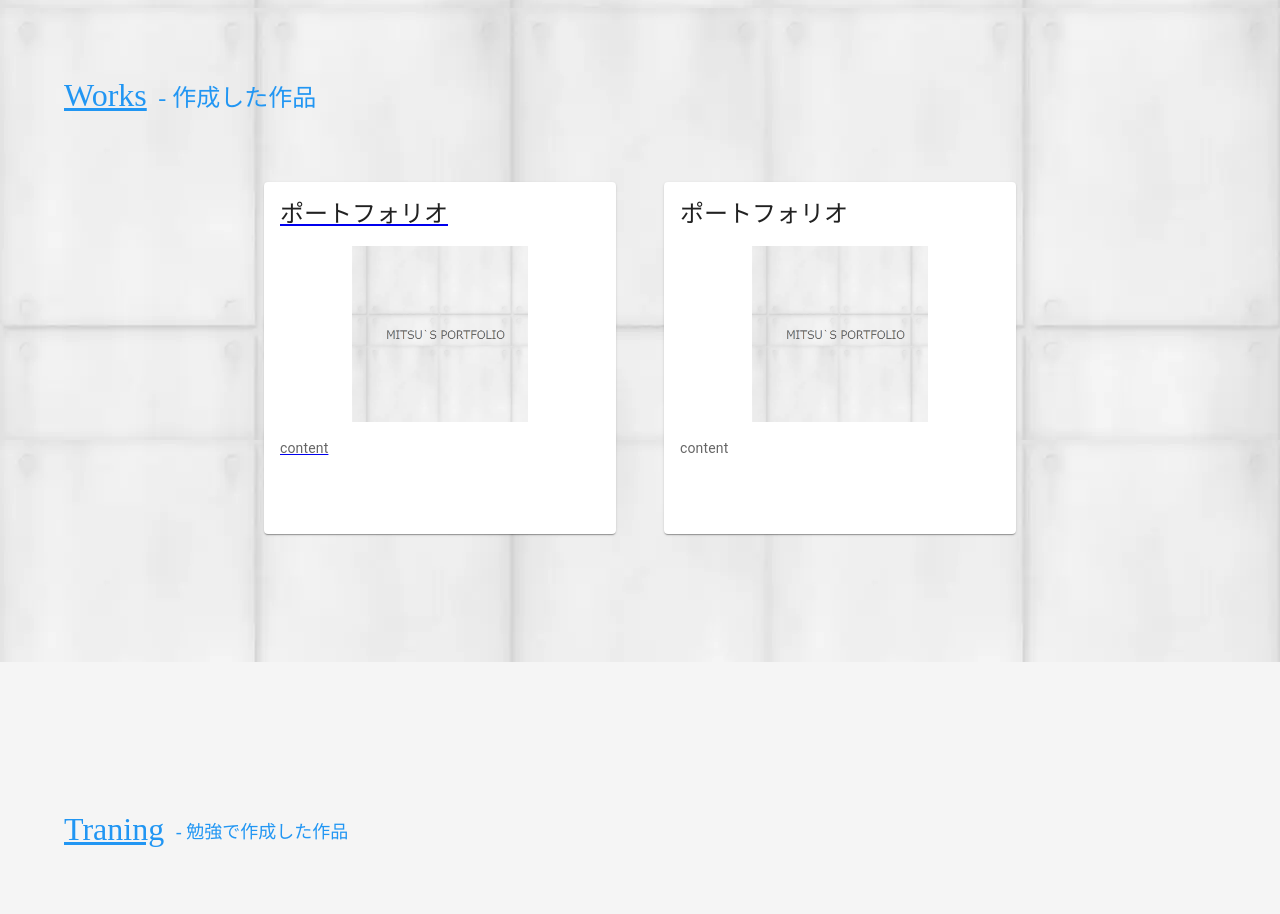
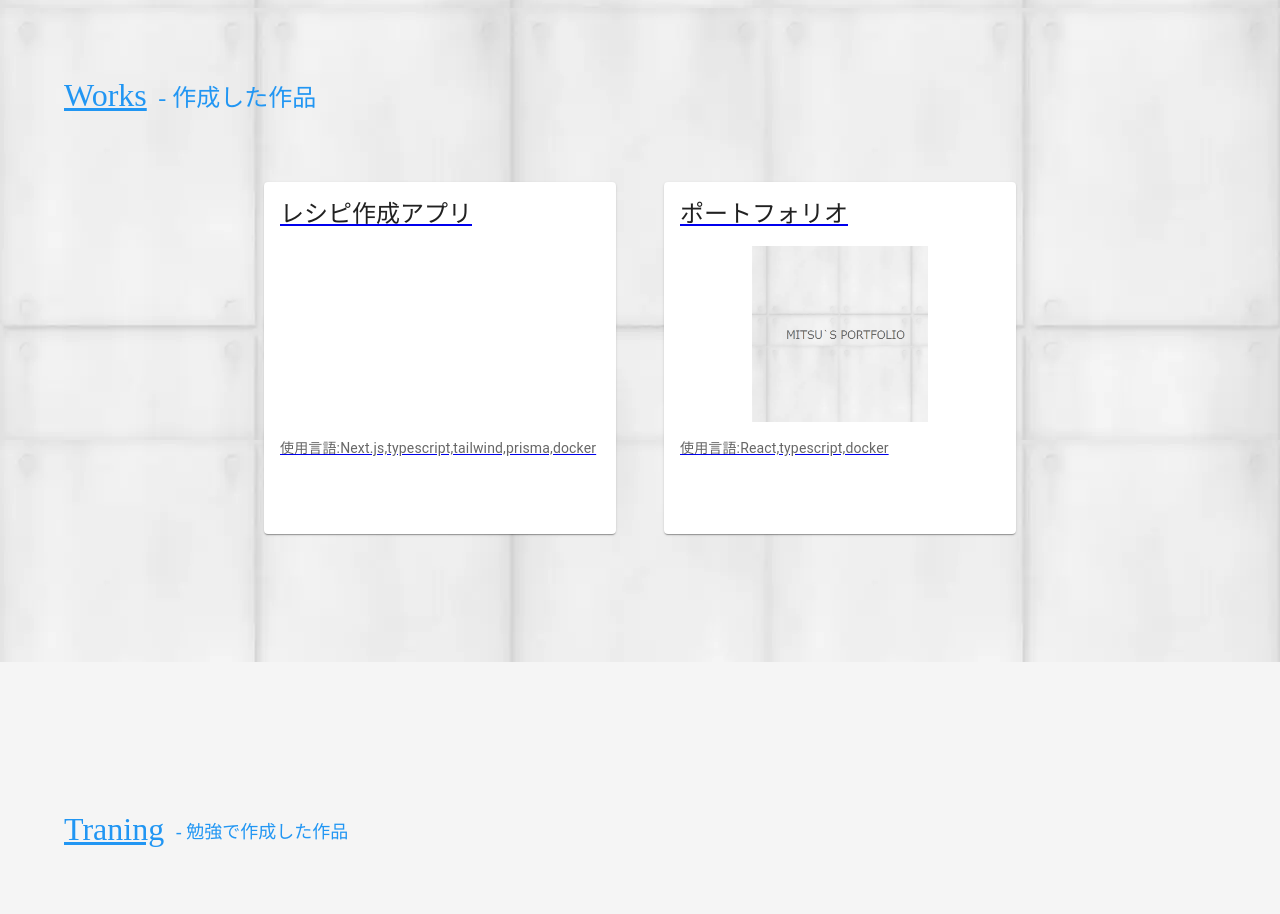
Before and after one commit to m-Murakami1313/portfolio, a React (Create React App) app: page / in a window 1280 px wide. Shown: the part 1720-2634 px from the top of the page. Built offline with nearby package versions, Linux system fonts and the light colour scheme.

Commit message:
fix Worksのデータを別のファイルにリファクタリングした

```diff
--- /dev/null
+++ b/src/libs/worksContents.ts
@@ -0,0 +1,18 @@
+import portfolioImage from "../images/portfolio.png";
+
+export const worksContents = [
+  {
+    title: "レシピ作成アプリ",
+    // image: recipeListImage,
+    content: "使用言語:Next.js,typescript,tailwind,prisma,docker",
+    deploy:"デプロイ先:Vercel,supabase(postgres)",
+    url: "https://recipe-list-jwuz98v31-m-murakami1313.vercel.app/",
+  },
+  {
+    title: "ポートフォリオ",
+    image: portfolioImage,
+    content: "使用言語:React,typescript,docker",
+    deploy:"デプロイ先:GithubPages",
+    url: "https://m-murakami1313.github.io/portfolio/",
+  },
+];
--- a/src/views/organisms/Works/Works.tsx
+++ b/src/views/organisms/Works/Works.tsx
@@ -1,18 +1,11 @@
 import { Grid } from "@mui/material";
+import { Container } from "@mui/system";
 
 import { CardUI } from "../../UI/Card/CardUI";
 import styles from "./Works.module.scss";
-import portfolioImage from "../../../images/portfolio.png";
-import { Container } from "@mui/system";
+import { worksContents } from "../../../libs/worksContents";
 
 export const Works = () => {
-  const firstContents = {
-    title: "ポートフォリオ",
-    image: portfolioImage,
-    content: "content",
-    url: "https://m-murakami1313.github.io/portfolio/",
-  };
-
   return (
     <div id="works" className={styles.back}>
       <Container>
@@ -26,22 +19,18 @@ export const Works = () => {
           spacing={6}
           columns={{ xs: 4, sm: 8, md: 12 }}
         >
-          <Grid item className={styles.item}>
-            <a href={firstContents.url}>
-              <CardUI
-                title={firstContents.title}
-                image={firstContents.image}
-                content={firstContents.content}
-              />
-            </a>
-          </Grid>
-          <Grid item className={styles.item}>
-            <CardUI
-              title={firstContents.title}
-              image={firstContents.image}
-              content={firstContents.content}
-            />
-          </Grid>
+          {worksContents.map((content) => (
+            <Grid item className={styles.item}>
+              <a href={content.url}>
+                <CardUI
+                  title={content.title}
+                  image={content.image}
+                  content={content.content}
+                  deploy={content.deploy}
+                />
+              </a>
+            </Grid>
+          ))}
         </Grid>
       </Container>
     </div>
```
